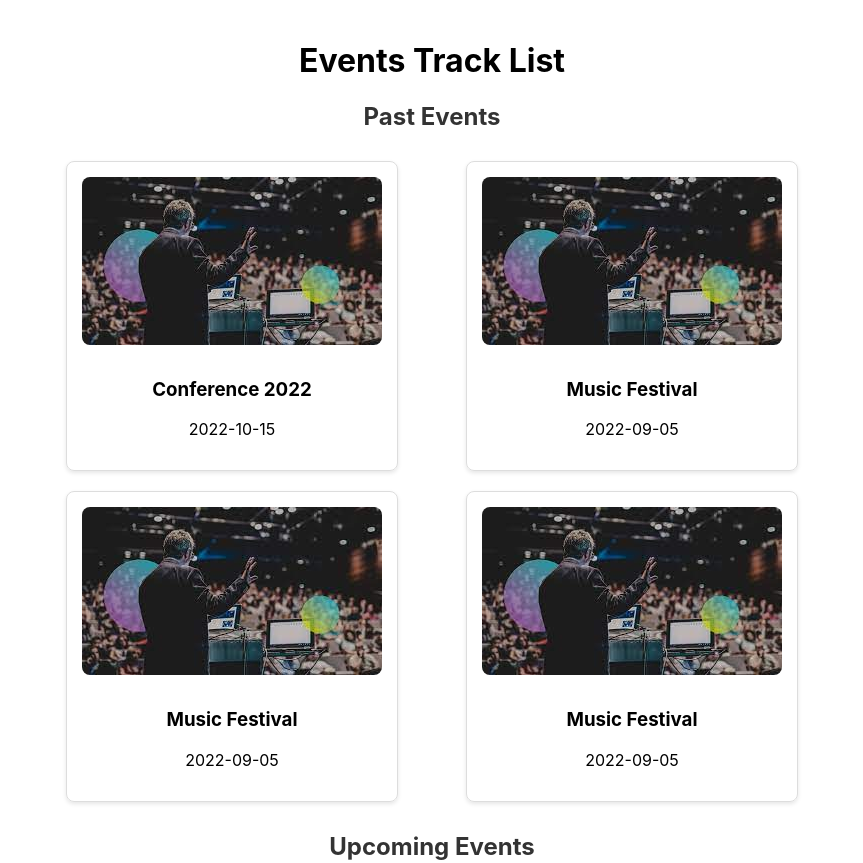
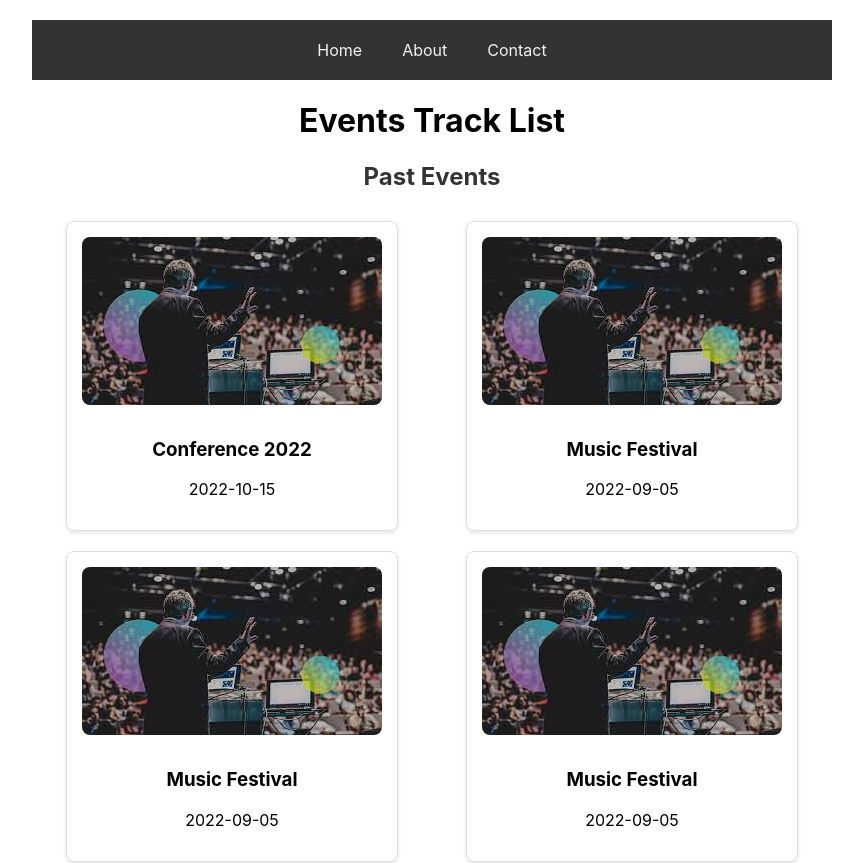
Before and after one commit to ayush-agarwal-190/Event_Page, a React (Create React App) app: page / in a window 1280 px wide. Shown: the top 863 px of the page, without its empty margins (208-1071 px from the left). Built offline with nearby package versions, Linux system fonts and the light colour scheme.

Commit message:
Added Navbar

```diff
--- a/src/App.js
+++ b/src/App.js
@@ -1,6 +1,8 @@
+// App.js
 import React, { useEffect, useState } from 'react';
 import PastEvents from './PastEvents';
 import UpcomingEvents from './UpcomingEvents';
+import Navbar from './Navbar'; // Import Navbar component
 import './App.css';
 
 const App = () => {
@@ -24,6 +26,7 @@ const App = () => {
 
   return (
     <div className="app-container">
+      <Navbar /> {/* Use Navbar component */}
       <h1>Events Track List</h1>
       <div className="events-section">
         <h2>Past Events</h2>
--- /dev/null
+++ b/src/Navbar.css
@@ -0,0 +1,30 @@
+/* Navbar.css */
+/* Navbar.css */
+.navbar {
+    background-color: #333;
+    overflow: hidden;
+    display: flex;
+    justify-content: space-around;
+  }
+
+  .navbar ul {
+    list-style-type: none; /* Remove default bullets */
+    margin: 0;
+    padding: 0;
+    display: flex; /* Align list items in a row */
+  }
+
+  .navbar li {
+    padding: 20px;
+  }
+
+  .navbar a {
+    color: #f2f2f2;
+    text-align: center;
+    text-decoration: none;
+  }
+
+  .navbar a:hover {
+    background-color: #ddd;
+    color: black;
+  }
--- /dev/null
+++ b/src/Navbar.js
@@ -0,0 +1,19 @@
+// Navbar.js
+import React from 'react';
+import './Navbar.css';
+// import { Navbar } from './Navbar';
+
+
+const Navbar = () => {
+    return (
+        <nav className="navbar">
+            <ul>
+                <li><a href="#">Home</a></li>
+                <li><a href="#">        About</a></li>
+                <li><a href="#">                    Contact</a></li>
+            </ul>
+        </nav>
+    );
+};
+
+export default Navbar;
```
